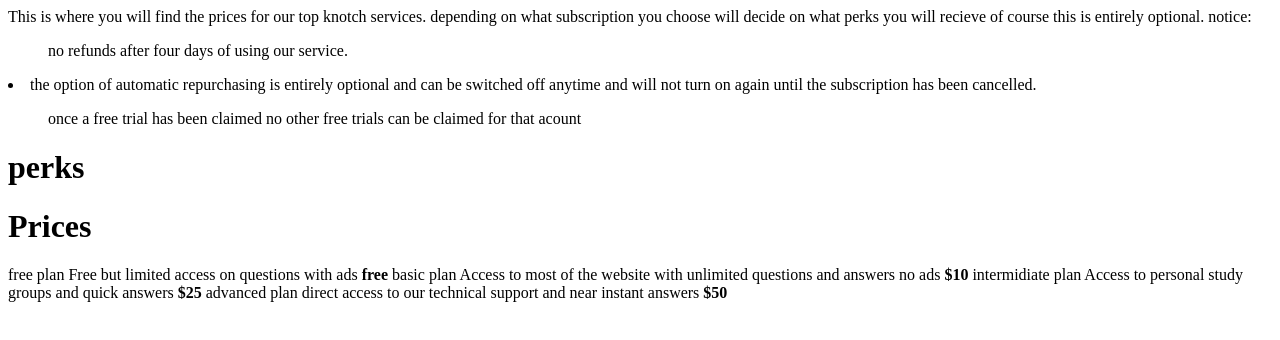
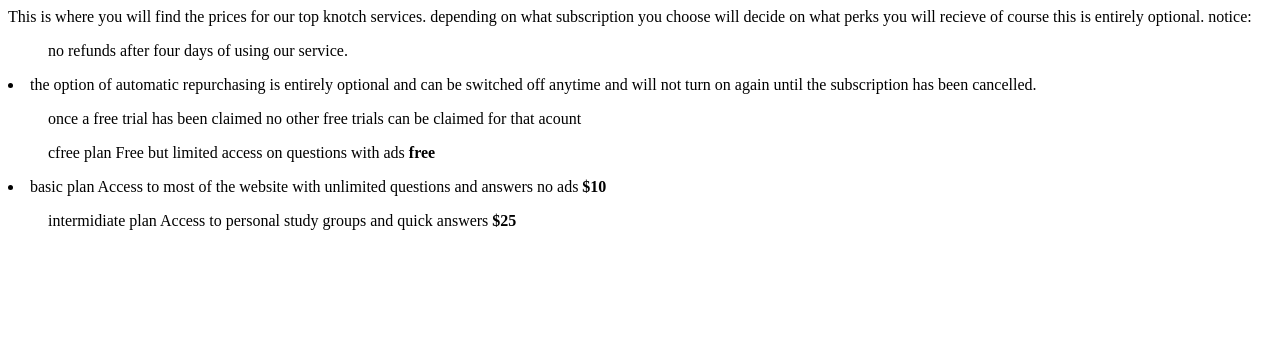
Before and after one commit to ChristopherTavarez/PricePage, a plain HTML site: page Index.html in a window 1280 px wide. Drawn offline with Linux system fonts and the light colour scheme.

Commit message:
Update Index.html

```diff
--- a/Index.html
+++ b/Index.html
@@ -12,14 +12,11 @@
         <li> the option of automatic repurchasing is entirely optional and can be switched off anytime and will not turn on again until the subscription has been cancelled. </li>
         <ul> once a free trial has been claimed no other free trials can be claimed for that acount </ul>
 
-                                    <h1> perks </h1>                                                      <h1>Prices</h1>
-        free plan        Free but limited access on questions with ads                                <strong> free </strong>
+        <ol>cfree plan        Free but limited access on questions with ads                           <strong> free </strong> </ol>
 
-        basic plan   Access to most of the website with unlimited questions and answers no ads          <strong>$10 </strong>
+      <li>  basic plan   Access to most of the website with unlimited questions and answers no ads          <strong>$10 </strong> </li>
 
-        intermidiate plan    Access to personal study groups and quick answers                        <strong>  $25 </strong>
-
-        advanced plan    direct access to our technical support and near instant answers               <strong> $50 </strong>
+       <ul> intermidiate plan    Access to personal study groups and quick answers                        <strong>  $25 </strong> </ul>
 
     </body>
 </html>
```
